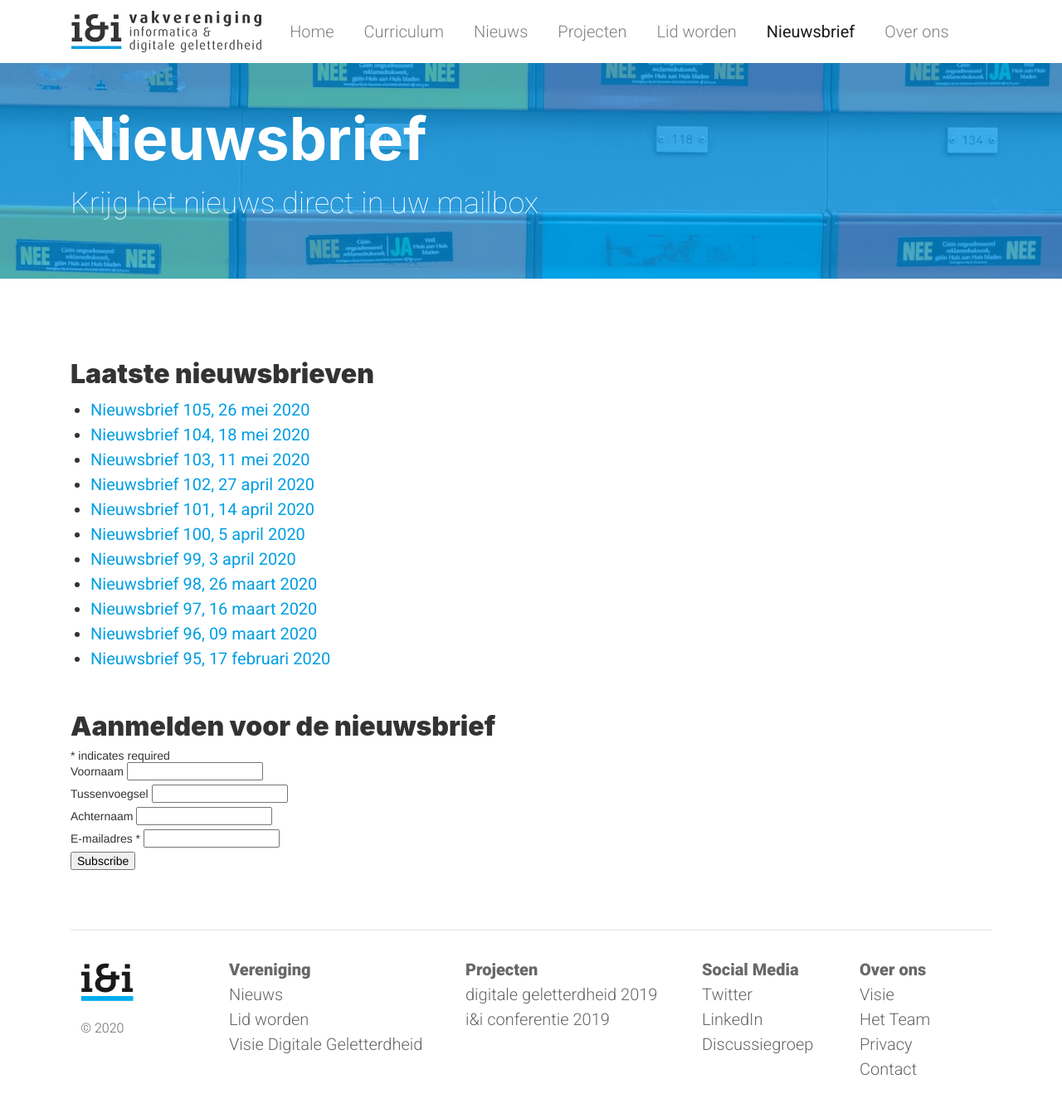
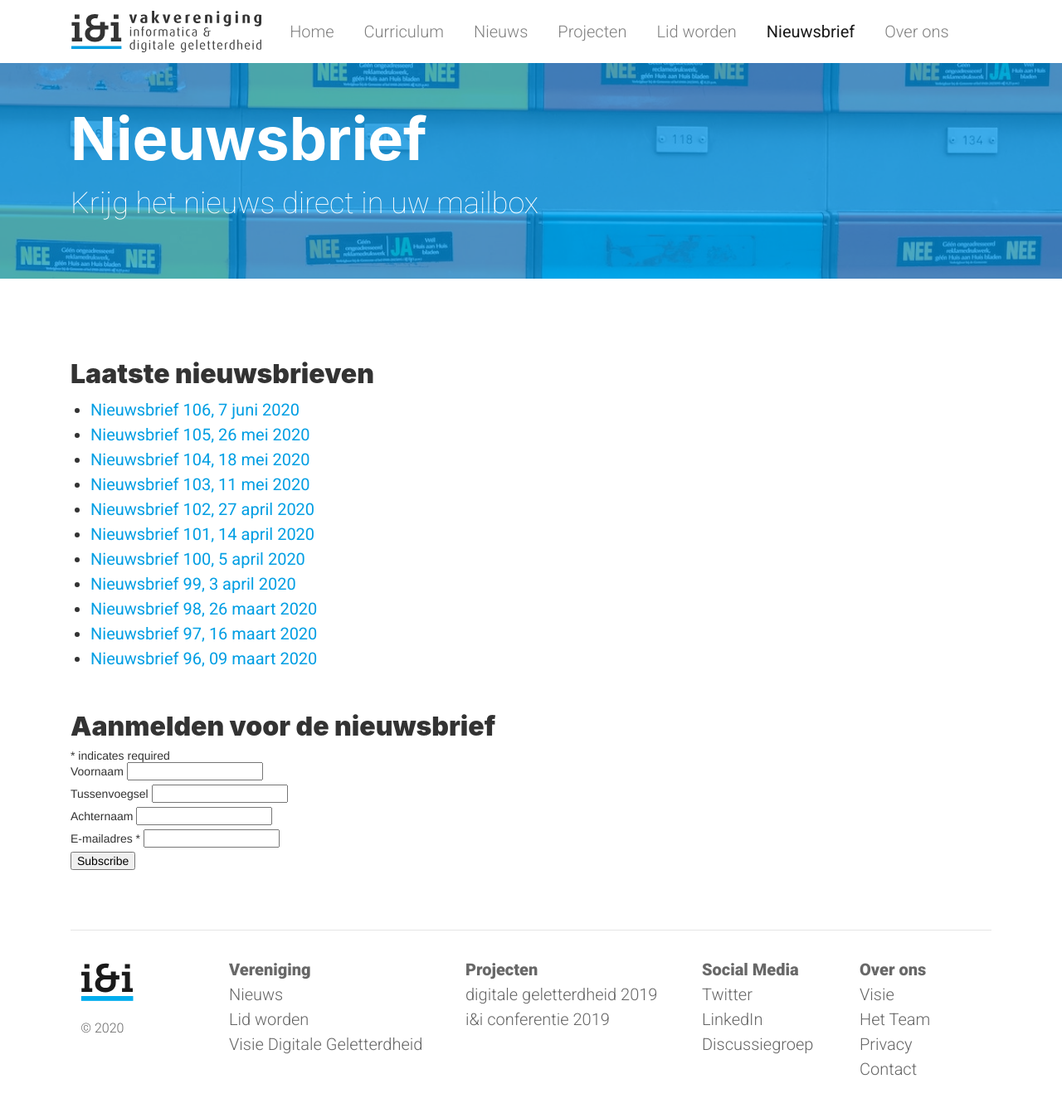
Before and after one commit to ieni/website, a Jekyll site: the page built from _pages/nieuwsbrief.md, in a window 1280 px wide. Shown: the whole page at 83% size. Built offline with Jekyll 4.4.1, drawn with Linux system fonts in a browser that asks for light colours; comment, search, counter and statistics services are not loaded.

Commit message:
Update nieuwsbrief.md

```diff
--- a/_pages/nieuwsbrief.md
+++ b/_pages/nieuwsbrief.md
@@ -7,6 +7,7 @@ header: "/assets/img/content/mailbox.jpg"
 ---
 
 ## Laatste nieuwsbrieven
+* [Nieuwsbrief 106, 7 juni 2020](https://mailchi.mp/7abed4f04dcc/vakvereniging-ieni-1677718){:target="_blank"}
 * [Nieuwsbrief 105, 26 mei 2020](https://mailchi.mp/8b8af4484b0d/vakvereniging-ieni){:target="_blank"}
 * [Nieuwsbrief 104, 18 mei 2020](https://mailchi.mp/dea1a72f6fa7/voorjaarsconferentieii-1671646){:target="_blank"}
 * [Nieuwsbrief 103, 11 mei 2020](https://mailchi.mp/17d0585f8e51/voorjaarsconferentieii-1666590){:target="_blank"}
@@ -17,7 +18,7 @@ header: "/assets/img/content/mailbox.jpg"
 * [Nieuwsbrief 98, 26 maart 2020](https://mailchi.mp/28908b50b009/voorjaarsconferentieii-1656125){:target="_blank"}
 * [Nieuwsbrief 97, 16 maart 2020](https://mailchi.mp/fe17e19f46a2/voorjaarsconferentieii-1652209){:target="_blank"}
 * [Nieuwsbrief 96, 09 maart 2020](https://mailchi.mp/5d818e1c7319/voorjaarsconferentieii){:target="_blank"}
-* [Nieuwsbrief 95, 17 februari 2020](https://mailchi.mp/4927663635e3/1lssrbh9d4-1643517){:target="_blank"}
+
 
 ## Aanmelden voor de nieuwsbrief
 
```
